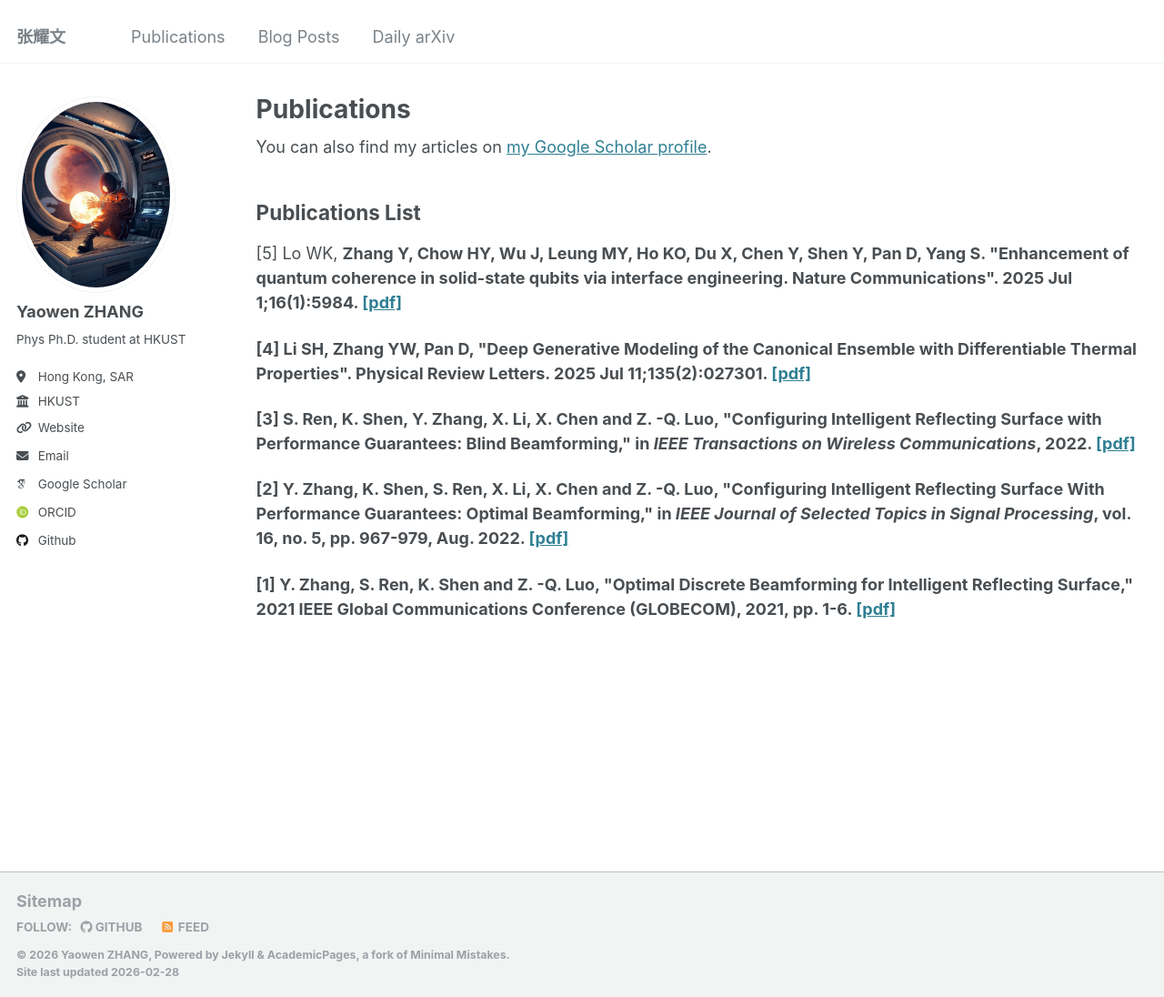
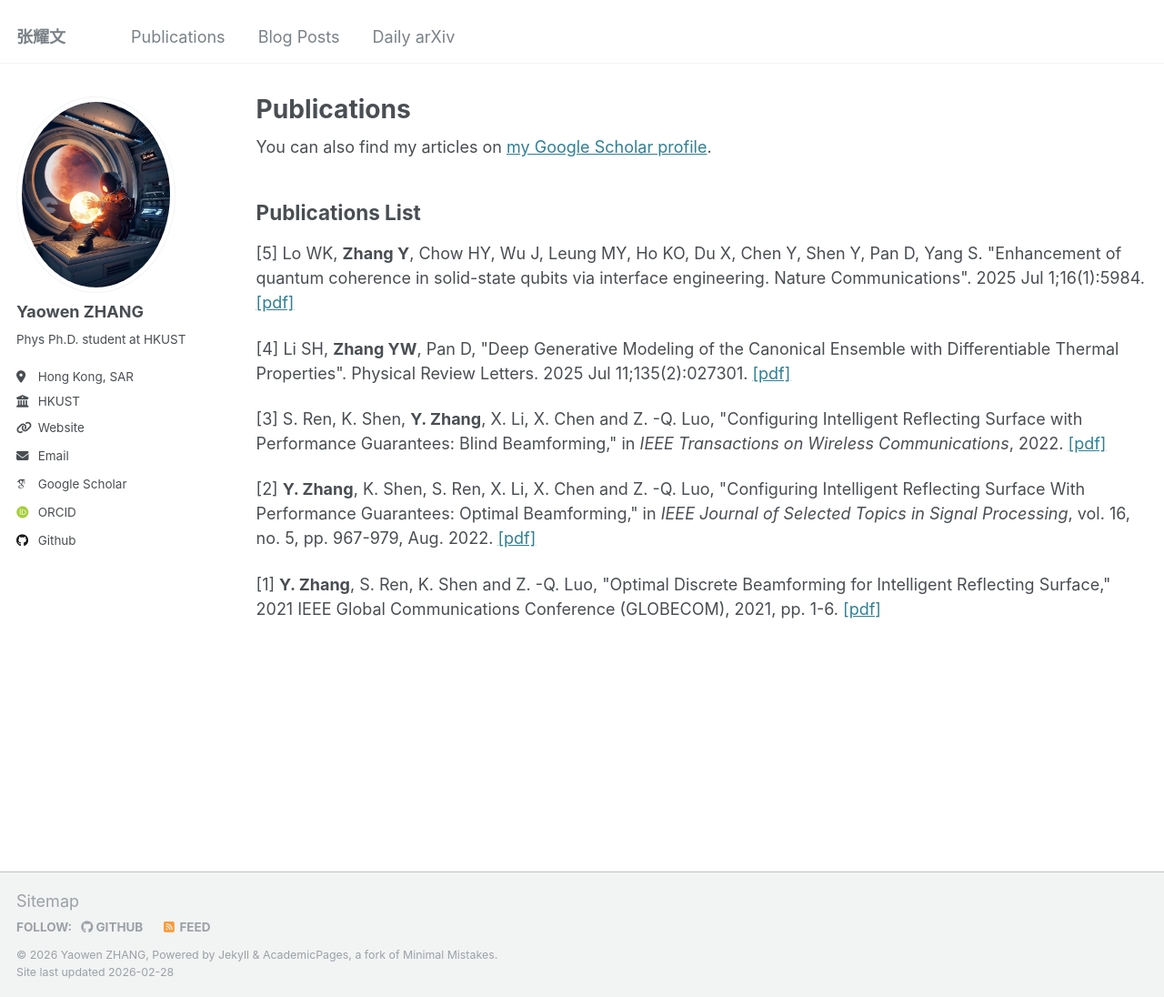
Before and after one commit to phyzyw/phyzyw.github.io, a Jekyll site: the page built from _pages/publications.html, in a window 1280 px wide and 1096 px high. Shown: the whole window at 91% size. Built offline with Jekyll 4.4.1, drawn with Linux system fonts in a browser that asks for light colours; some web fonts are replaced.

```diff
--- a/_pages/publications.html
+++ b/_pages/publications.html
@@ -13,12 +13,12 @@ author_profile: true
   <h2>Publications List</h2>
 
   <div class="publication-item">
-    <p>[5] Lo WK, <strong>Zhang Y<strong>, Chow HY, Wu J, Leung MY, Ho KO, Du X, Chen Y, Shen Y, Pan D, Yang S. "Enhancement of quantum coherence in solid-state qubits via interface engineering. Nature Communications". 2025 Jul 1;16(1):5984.
+    <p>[5] Lo WK, <strong>Zhang Y</strong>, Chow HY, Wu J, Leung MY, Ho KO, Du X, Chen Y, Shen Y, Pan D, Yang S. "Enhancement of quantum coherence in solid-state qubits via interface engineering. Nature Communications". 2025 Jul 1;16(1):5984.
     <a href="https://doi.org/10.1038/s41467-025-61026-3" target="_blank">[pdf]</a></p>
   </div>
 
   <div class="publication-item">
-    <p>[4] Li SH, <strong>Zhang YW<strong>, Pan D,
+    <p>[4] Li SH, <strong>Zhang YW</strong>, Pan D,
     "Deep Generative Modeling of the Canonical Ensemble with Differentiable Thermal Properties". Physical Review Letters. 2025 Jul 11;135(2):027301.
     <a href="https://doi.org/10.1103/8wx7-kyx8" target="_blank">[pdf]</a></p>
   </div>
```
